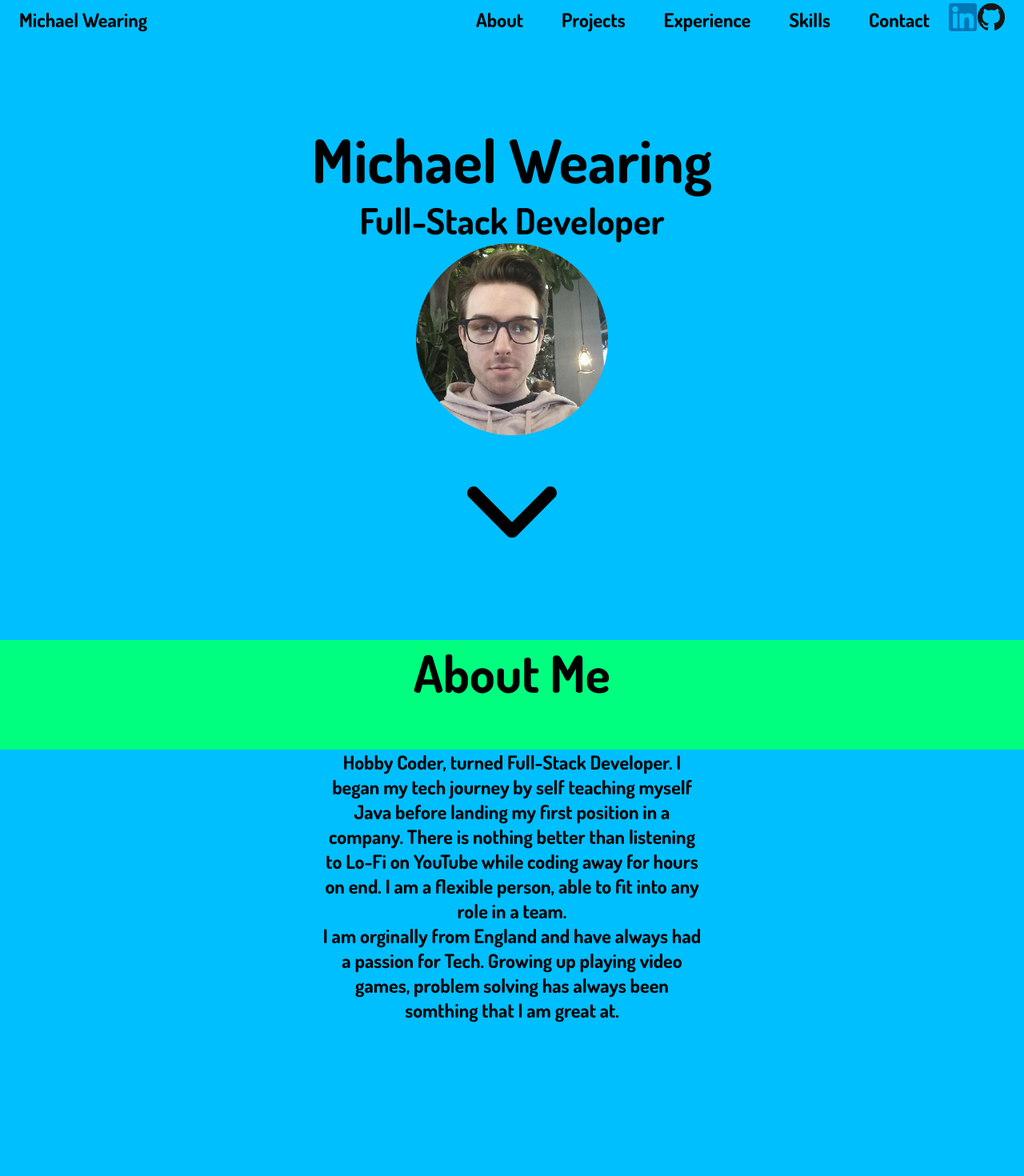
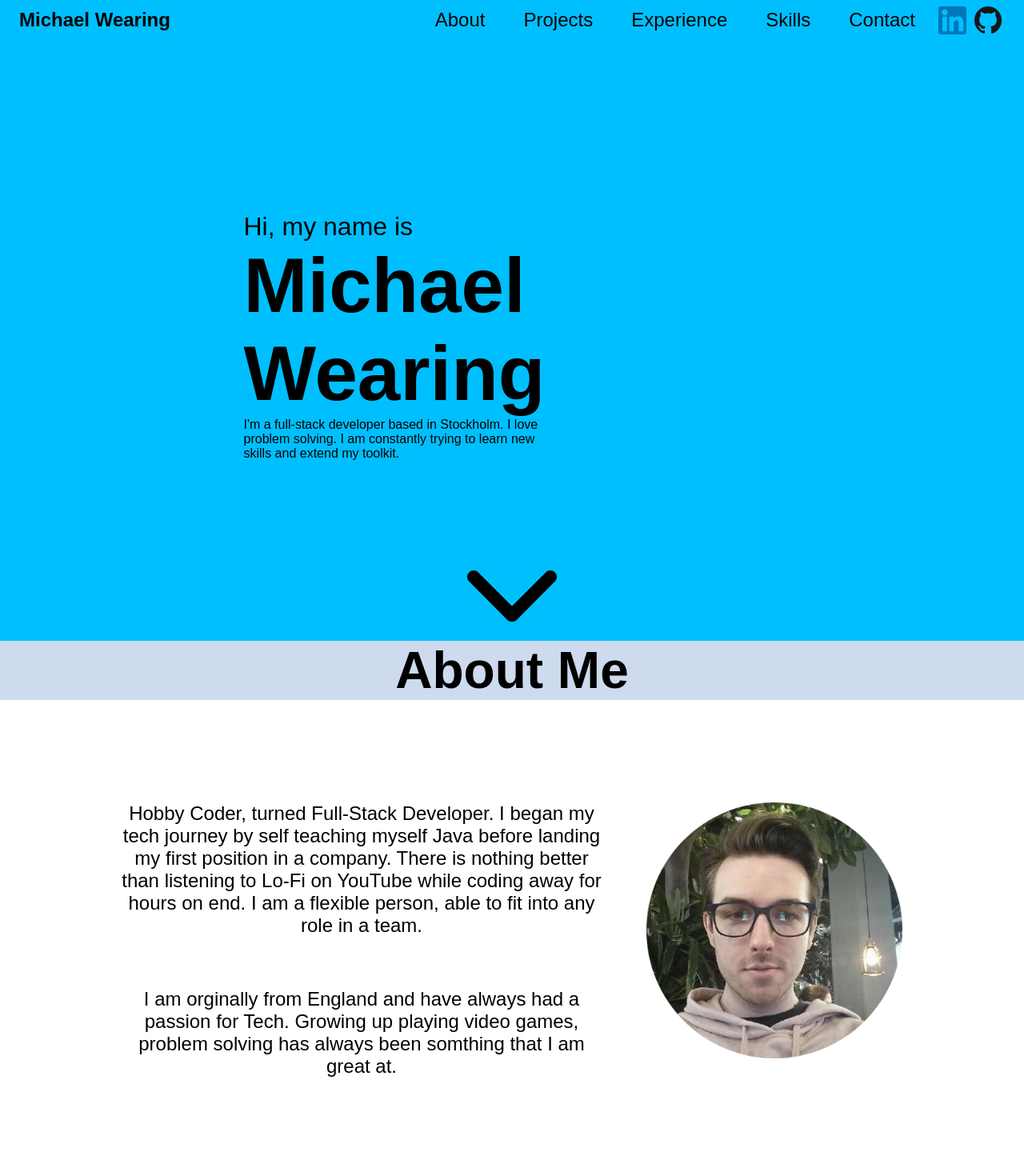
Before and after one commit to MichaelWearing/Portfolio, a React (Create React App) app: page / in a window 1280 px wide. Shown: the top 1470 px of the page at 80% size. Built offline with nearby package versions, Linux system fonts and the light colour scheme.

Commit message:
Mostly done, need to finish color scheme and styling

```diff
--- a/src/components/About/AboutElements.js
+++ b/src/components/About/AboutElements.js
@@ -1,35 +1,58 @@
 import styled from "styled-components";
 
 export const AboutH1 = styled.h1`
-  background: springgreen;
+  background: #CEDAED;
 
   text-align: center;
   font-size: 8vh;
 
-  padding-bottom: 7vh;
+  ${'' /* padding-bottom: 7vh; */}
+`;
+
+export const AboutContent = styled.div`
+  display: grid;
+  grid-template-columns: auto auto;
+  grid-gap: 1em;
+  border-radius: 16px;
+  margin: auto;
+  max-width: 61em;
+  min-height: 86vh;
+  align-content: center;
+`;
+
+export const AboutText = styled.div`
+  display: flex;
+  flex-direction: column;
+  padding-right: 5vh;
 `;
 
 export const AboutText1 = styled.p`
-  background: deepskyblue;
+  ${'' /* background: deepskyblue; */}
 
-  padding: 0 400px;
+  ${'' /* padding: 0 400px; */}
+  padding-bottom: 8vh;
   text-align: center;
   font-size: 24px;
   min-height: 25vh;
 
-  @media screen and (min-width: 1500px) {
+  ${'' /* @media screen and (min-width: 1500px) {
     padding: 0 550px;
-  }
+  } */}
 `;
 export const AboutText2 = styled.p`
-  background: deepskyblue;
+  ${'' /* background: deepskyblue; */}
 
-  padding: 0 400px 43vh 400px;
+  ${'' /* padding: 0 400px 43vh 400px; */}
   text-align: center;
   font-size: 24px;
   min-height: 25vh;
 
-  @media screen and (min-width: 1500px) {
+  ${'' /* @media screen and (min-width: 1500px) {
     padding: 0 550px;
-  }
+  } */}
 `;
+
+export const MikeyImg = styled.img`
+  height: 20em;
+  width: 20em;
+`;
--- a/src/components/About/index.js
+++ b/src/components/About/index.js
@@ -1,23 +1,30 @@
 import React from "react";
 
-import { AboutH1, AboutText1, AboutText2 } from "./AboutElements";
+import mikey from "../../images/MikeyCircle.png";
+
+import { AboutH1, AboutContent, AboutText, AboutText1, AboutText2, MikeyImg } from "./AboutElements";
 
 export default function About() {
   return (
     <>
       <AboutH1 id="about">About Me</AboutH1>
+      <AboutContent >
+        <AboutText >
           <AboutText1>
             Hobby Coder, turned Full-Stack Developer. I began my tech journey by
-        self teaching myself Java before landing my first position in a company.
-        There is nothing better than listening to Lo-Fi on YouTube while coding
-        away for hours on end. I am a flexible person, able to fit into any role
-        in a team.
+            self teaching myself Java before landing my first position in a
+            company. There is nothing better than listening to Lo-Fi on YouTube
+            while coding away for hours on end. I am a flexible person, able to
+            fit into any role in a team.
           </AboutText1>
           <AboutText2>
             I am orginally from England and have always had a passion for Tech.
-        Growing up playing video games, problem solving has always been somthing
-        that I am great at.
+            Growing up playing video games, problem solving has always been
+            somthing that I am great at.
           </AboutText2>
+        </AboutText>
+        <MikeyImg src={mikey} />
+      </AboutContent>
     </>
   );
 }
--- a/src/components/Contact/ContactElements.js
+++ b/src/components/Contact/ContactElements.js
@@ -1,7 +1,7 @@
 import styled from "styled-components";
 
 export const ContactH1 = styled.h1`
-  background: springgreen;
+  background: #CEDAED;
 
   text-align: center;
   font-size: 8vh;
@@ -38,3 +38,22 @@ export const MesageBox = styled.textarea`
   border: 1px solid black;
   padding: 5px 8px;
 `;
+
+export const ContactDiv = styled.div`
+  display: flex;
+  flex-direction: column;
+  text-align: center;
+  font-size: 5vh;
+
+  padding: 5vh 0 10vh 0;
+`;
+
+export const ContactIcons = styled.div`
+  display: flex;
+  justify-content: space-evenly;
+  padding: 0px 79vh;
+
+  @media screen and (min-width: 1500px) {
+    padding: 0px 90vh;
+  }
+`;
--- a/src/components/Contact/index.js
+++ b/src/components/Contact/index.js
@@ -7,6 +7,8 @@ import {
   ContactBox,
   ContactDetails,
   MesageBox,
+  ContactDiv,
+  ContactIcons,
 } from "./ContactElements";
 
 export default function Contact() {
@@ -14,24 +16,32 @@ export default function Contact() {
     <>
       <ContactH1 id="contact">Contact</ContactH1>
       <br />
-      <ContactBox>
+      {/* <ContactBox>
         Name
         <ContactDetails placeholder="Name"></ContactDetails>
         Email
         <ContactDetails placeholder="E-mail"></ContactDetails>
         Message
         <MesageBox placeholder="Mesage"></MesageBox>
-      </ContactBox>
-      <br />
-      <br />
-      <p>Feel free to contact me via email</p>
+      </ContactBox> */}
+ {/*      <br />
+      <br /> */}
+      {/* <p>Feel free to contact me via email</p>
       <a href="mailto:mikeywearing@gmail.com">
         <FaEnvelope />
       </a>
       <p>By phone</p>
       <p>0762970258</p>
       <p>Or reach out to me on Linkedin</p>
-      <FaLinkedin />
+      <FaLinkedin /> */}
+      <ContactDiv>
+        <p>Get in Touch</p>
+        <ContactIcons>
+        <FaEnvelope />
+        <FaLinkedin />
+        </ContactIcons>
+        <p>076 297 02 58</p>
+      </ContactDiv>
     </>
   );
 }
--- a/src/components/Info/InfoElements.js
+++ b/src/components/Info/InfoElements.js
@@ -1,4 +1,5 @@
-import styled from "styled-components";
+import styled, { keyframes } from "styled-components";
+import { Link } from "react-scroll";
 
 export const InfoContainer = styled.div`
   background: deepskyblue;
@@ -10,18 +11,33 @@ export const InfoContainer = styled.div`
   text-align: center;
 
   padding: 0 30px;
-  min-height: 94vh;
+  ${"" /* min-height: 94vh; */}
 `;
 
 export const InfoH1Container = styled.div`
   display: flex;
   flex-direction: column;
+  text-align: left;
 
-  padding: 0 20px;
+  width: 55%;
+  ${"" /* padding: 0 50px; */}
+
+  min-height: 80vh;
+  padding-top: 27vh;
+`;
+
+export const InfoPTag = styled.p`
+  width: 55%;
+  font-size: 2vh;
+`;
+
+export const InfoGreeting = styled.p`
+  font-size: 4vh;
 `;
 
 export const InfoH1 = styled.h1`
-  font-size: 75px;
+  font-weight: 900;
+  font-size: 12vh;
 `;
 export const InfoH2 = styled.h1`
   font-size: 45px;
@@ -45,6 +61,40 @@ export const InfoText = styled.p`
   }
 `;
 
+/* const bounce = keyframes`
+  from {
+    transform: rotate(0deg);
+  }
+
+  to {
+    transform: rotate(360deg);
+  }
+`; */
+const bounce = keyframes`
+10%{
+  transform: translateY(-10vh);
+}
+30%{
+  transform: translateY(0vh);
+}
+70%{
+  transform: translateY(-10vh);
+}
+100%{
+  transform: translateY(0vh);
+}
+`;
+
+export const ArrowLink = styled(Link)`
+  cursor: pointer;
+
+  &:hover {
+    opacity: 0.7;
+  }
+
+  animation: ${bounce} 3s;
+`;
+
 export const InfoArrow = styled.img`
   display: flex;
 
@@ -56,10 +106,11 @@ export const InfoArrow = styled.img`
 `;
 
 export const Video = styled.video`
-    width: 100%;
-    height: 100%;
+  width: 100%;
+  height: 100%;
 
-  ${'' /*   width: 100%;
+  ${
+    "" /*   width: 100%;
     height: 100%;
     -o-object-fit: cover;
     object-fit: cover;
@@ -78,5 +129,6 @@ export const Video = styled.video`
 	z-index: 1;
 	overflow: hidden;
 
-    Constuction video thing*/}
+    Constuction video thing*/
+  }
 `;
--- a/src/components/Info/index.js
+++ b/src/components/Info/index.js
@@ -7,10 +7,13 @@ import video from "../../images/video.mp4";
 import {
   InfoContainer,
   InfoH1Container,
+  InfoGreeting,
   InfoH1,
+  InfoPTag,
   InfoH2,
   InfoImg,
   InfoText,
+  ArrowLink,
   InfoArrow,
   Video,
 } from "./InfoElements";
@@ -20,13 +23,21 @@ export default function Info() {
     <>
       <InfoContainer id="info">
         <InfoH1Container>
-          <InfoH1>Michael Wearing</InfoH1>
-          <InfoH2>Full-Stack Developer</InfoH2>
+          <div className="content">
+            <InfoGreeting>Hi, my name is</InfoGreeting>
+            <InfoH1>Michael Wearing</InfoH1>
+            {/* <InfoH2>Full-Stack Developer</InfoH2> */}
+            <InfoPTag>
+              I'm a full-stack developer based in Stockholm. I love problem
+              solving. I am constantly trying to learn new skills and extend my
+              toolkit.
+            </InfoPTag>
+          </div>
         </InfoH1Container>
-        <InfoImg src={mikey} />
-        <br />
-        <br />
-        <InfoArrow src={arrow} />
+        {/* <InfoImg src={mikey} /> */}
+        <ArrowLink to="about" smooth={true} offset={-35}>
+          <InfoArrow src={arrow} />
+        </ArrowLink>
       </InfoContainer>
       {/*  <InfoText>
         Hobby Coder, turned Full-Stack Developer. I began my tech journey by
--- a/src/components/NavBar/NavBarElements.js
+++ b/src/components/NavBar/NavBarElements.js
@@ -1,5 +1,5 @@
 import styled from "styled-components";
-import { Link } from "react-scroll";
+import { Link } from "react-scroll";
 
 export const NavContainer = styled.div`
   display: flex;
@@ -53,6 +53,13 @@ export const NavItem = styled.li`
   font-size: 1.5em;
 `;
 
+export const NavIcons = styled.div`
+  display: flex;
+  justify-content: space-around;
+  width: 11vh;
+  padding-top: 1vh;
+`;
+
 export const Linkedin = styled.img`
   height: 35px;
   width: 35px;
--- a/src/components/NavBar/index.js
+++ b/src/components/NavBar/index.js
@@ -9,6 +9,7 @@ import {
   NavMenu,
   NavItem,
   NavLinks,
+  NavIcons,
   Linkedin,
   GitHub,
 } from "./NavBarElements";
@@ -18,7 +19,9 @@ import { FaReact, FaGithub, FaPlay } from "react-icons/fa";
 export default function NavBar() {
   return (
     <NavContainer>
-      <NavMyName to="info" smooth={true} offset={-50}>Michael Wearing</NavMyName>
+      <NavMyName to="info" smooth={true} offset={-50}>
+        Michael Wearing
+      </NavMyName>
       <NavMenu>
         <NavItem>
           <NavLinks to="about" smooth={true} offset={-35}>
@@ -41,6 +44,7 @@ export default function NavBar() {
             Contact
           </NavLinks>
         </NavItem>
+        <NavIcons>
           <NavItem>
             <a href="https://www.linkedin.com/in/michael-wearing/">
               <Linkedin src={linkedin} />
@@ -51,6 +55,7 @@ export default function NavBar() {
               <GitHub src={github} />
             </a>
           </NavItem>
+        </NavIcons>
       </NavMenu>
     </NavContainer>
   );
--- a/src/components/Projects/ProjectsElements.js
+++ b/src/components/Projects/ProjectsElements.js
@@ -1,11 +1,11 @@
 import styled from "styled-components";
 
 export const TimelineContainer = styled.div`
-  background: deepskyblue;
+  background: aliceblue;
 `;
 
 export const TimelineH1 = styled.h1`
-  background: springgreen;
+  background: #CEDAED;
 
   text-align: center;
   font-size: 8vh;
--- a/src/index.css
+++ b/src/index.css
@@ -2,5 +2,6 @@
 	margin: 0;
 	padding: 0;
 	box-sizing: border-box;
-	font-family: 'Dosis', sans-serif;
+	/* font-family: 'Dosis', sans-serif; */
+	font-family: sans-serif;
 }
```
Also changed, not shown: 1 other file (tests, documents, lock files or other folders). Lines whose indentation alone changed are shown as unchanged.
